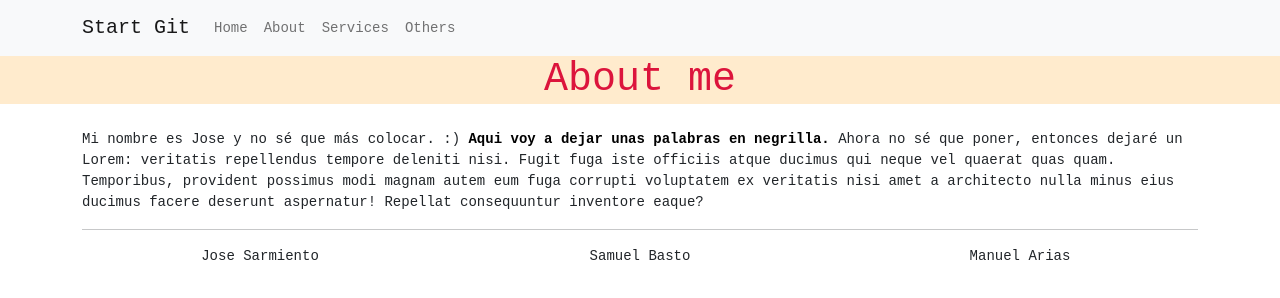
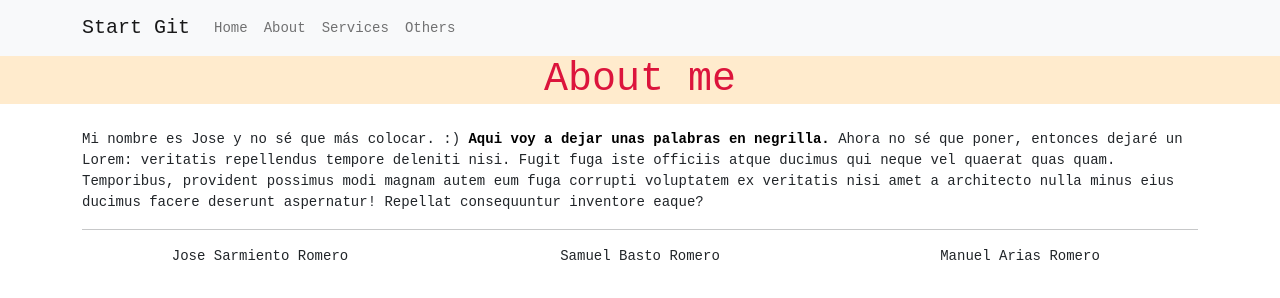
Before and after one commit to jhossR/learnGit, a plain HTML site: page about.html in a window 1280 px wide. Drawn offline with nearby package versions, Linux system fonts and the light colour scheme.

Commit message:
v1.2 -cambio de nombres en section-

```diff
--- a/about.html
+++ b/about.html
@@ -36,13 +36,13 @@
       <div class="one_section">
         <div class="row text-center">
           <section class="col-md-4">
-            <p>Jose Sarmiento</p>
+            <p>Jose Sarmiento Romero</p>
           </section>
           <section class="col-md-4">
-            <p>Samuel Basto</p>
+            <p>Samuel Basto Romero</p>
           </section>
           <section class="col-md-4">
-            <p>Manuel Arias</p>
+            <p>Manuel Arias Romero</p>
           </section>
         </div>
       </div>
```
